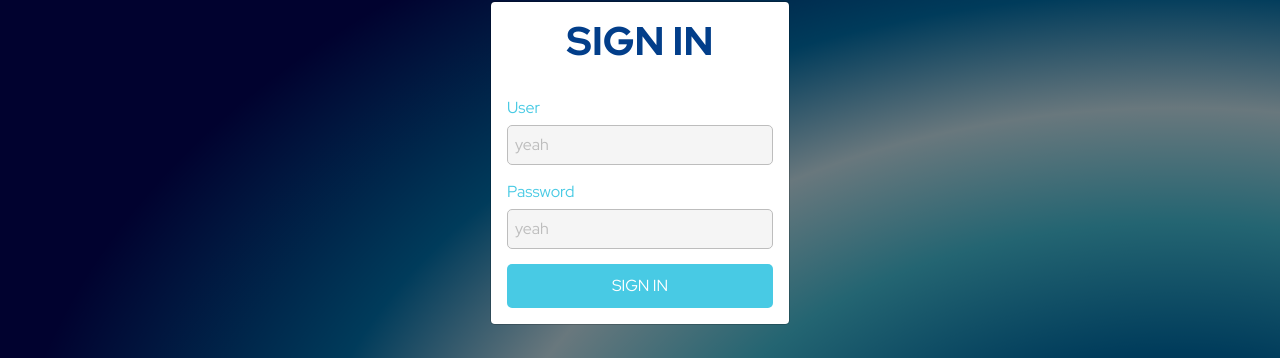
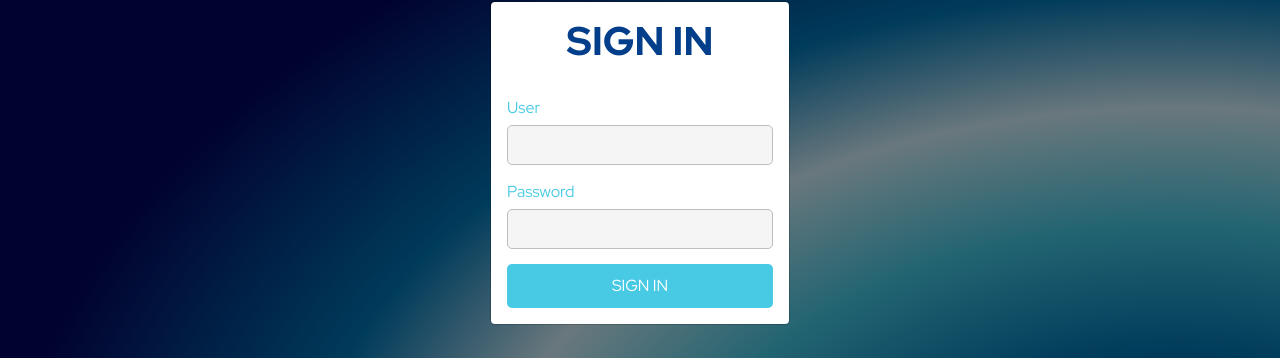
Before and after one commit to adj87/simple-crud, a React (Create React App) app: page /login in a window 1280 px wide. Shown: the part 237-595 px from the top of the page. Built offline with nearby package versions, Linux system fonts and the light colour scheme.

Commit message:
implement react hook form in login

```diff
--- a/src/app/LoginView/index.jsx
+++ b/src/app/LoginView/index.jsx
@@ -1,18 +1,25 @@
 import React from 'react';
+import { useForm } from 'react-hook-form';
+
 import Modal from '../../components/Modal';
 import Header from '../../components/Header';
 import Input from '../../components/Input';
 import Button from '../../components/Button';
 
-const LoginView = () => (
+const LoginView = () => {
+  const { register, handleSubmit } = useForm();
+  return (
     <>
       <Header />
       <Modal header="sign in">
-      <Input label="User" value="yeah" />
-      <Input label="Password" value="yeah" />
-      <Button onClick={() => console.log('ads')}>Sign in</Button>
+        <form onSubmit={handleSubmit((data) => console.log(data))}>
+          <Input label="User" name="user" ref={register} />
+          <Input label="Password" name="password" ref={register} />
+          <Button type="submit">Sign in</Button>
+        </form>
       </Modal>
     </>
   );
+};
 
 export default LoginView;
--- a/src/components/Input.jsx
+++ b/src/components/Input.jsx
@@ -27,9 +27,11 @@ const InputWrapper = styled.div`
   margin: 15px 0px;
 `;
 
-export default withTheme(({ label, value }) => (
-  <InputWrapper>
-    <Label>{label}</Label>
-    <InputText value={value} />
-  </InputWrapper>
-));
+export default withTheme(
+  React.forwardRef(({ label, name }, ref) => (
+    <InputWrapper>
+      <Label>{label}</Label>
+      <InputText ref={ref} name={name} />
+    </InputWrapper>
+  )),
+);
```
Also changed, not shown: .eslintrc.json, 1 other file (tests, documents, lock files or other folders). Lines whose indentation alone changed are shown as unchanged.
